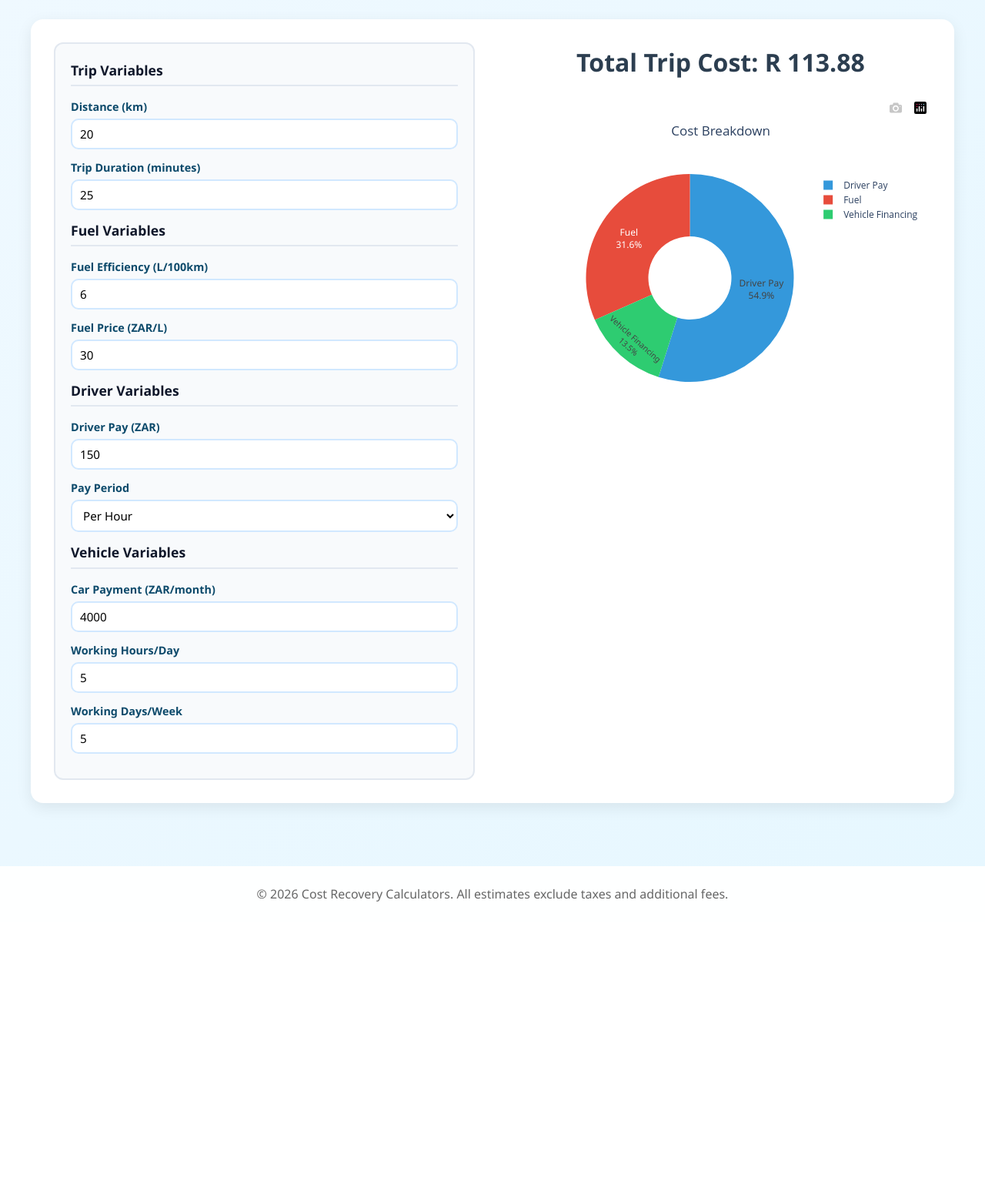
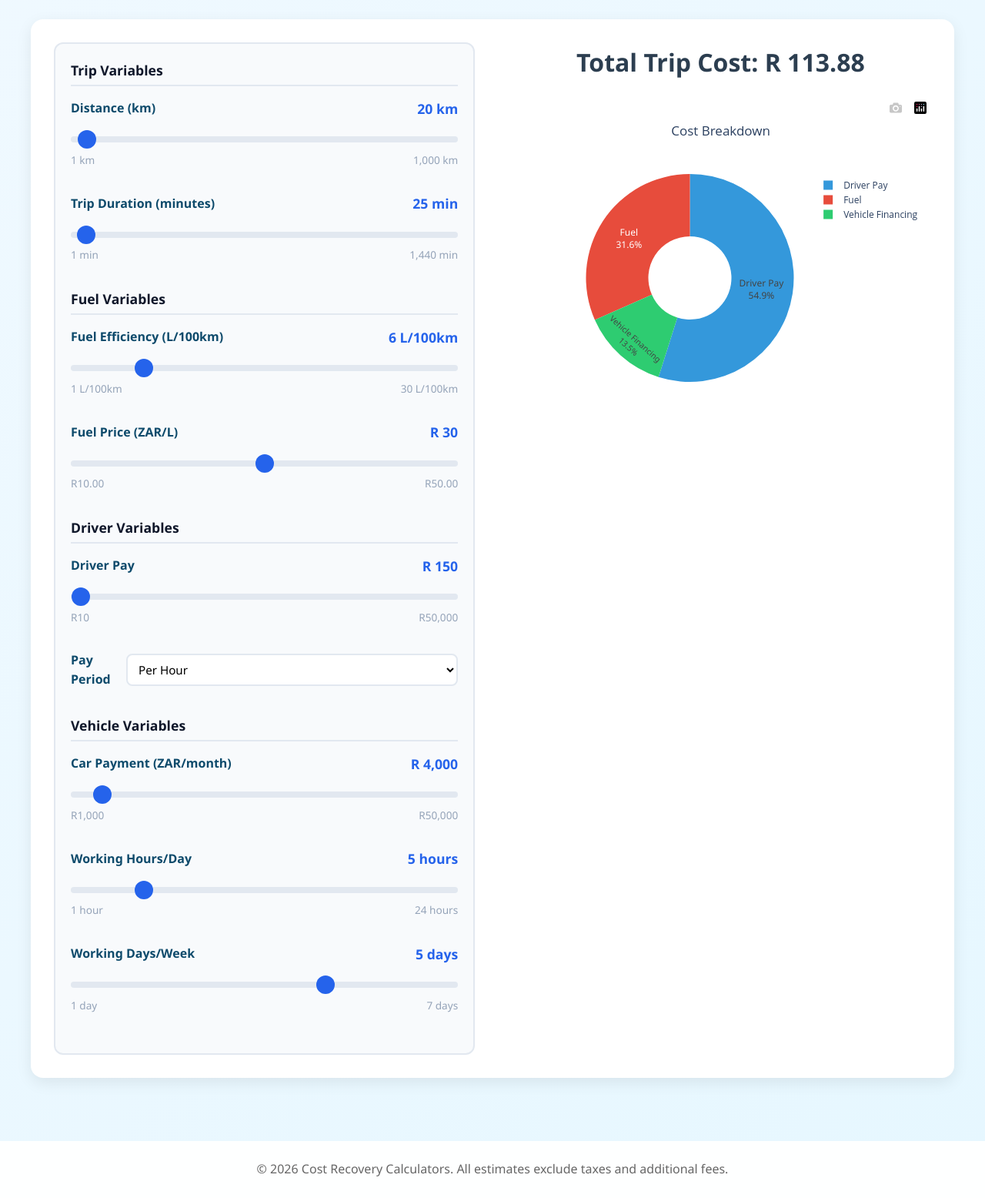
Before and after one commit to MafuMQ/Calculators, a Flask app: page /fleet in a window 1280 px wide. Shown: the part 258-1814 px from the top of the page at 77% size. Before the commit the page ends 1429 px from the top, so only its background shows below. Run offline with Flask 3, Linux system fonts and the light colour scheme; some libraries are stand-ins or nearby versions.

Commit message:
gui uodate

```diff
--- a/static/css/calculator.css
+++ b/static/css/calculator.css
@@ -16,6 +16,23 @@
 
 .form-group {
     margin-bottom: 18px;
+}
+
+/* Input Groups for Sliders */
+.input-group {
+    margin-bottom: 2rem;
+}
+
+.input-group label {
+    display: flex;
+    justify-content: space-between;
+    align-items: center;
+    margin-bottom: 0.75rem;
+}
+
+.value-display {
+    color: #2563eb;
+    font-size: 1.1rem;
 }
 
 label {
@@ -260,14 +277,8 @@ input[type="range"]::-moz-range-thumb:hover {
     border-radius: 12px;
     border: 2px solid #e2e8f0;
 }
-.fleet-inputs .form-group {
-    margin-bottom: 12px;
-}
-.fleet-inputs label {
-    font-size: 0.9rem;
-    margin-bottom: 4px;
-}
-.fleet-inputs input {
+.fleet-inputs input[type="number"],
+.fleet-inputs input[type="text"] {
     padding: 8px 10px;
     font-size: 0.95rem;
 }
--- a/static/js/fleet.js
+++ b/static/js/fleet.js
@@ -1,21 +1,88 @@
 // Fleet Calculator JavaScript
 
+const inputs = {
+    distance: document.getElementById('distance'),
+    duration: document.getElementById('duration'),
+    efficiency: document.getElementById('efficiency'),
+    fuel_price: document.getElementById('fuel_price'),
+    driver_pay: document.getElementById('driver_pay'),
+    car_payment: document.getElementById('car_payment'),
+    hours_day: document.getElementById('hours_day'),
+    days_week: document.getElementById('days_week')
+};
+
+const driver_pay_period = document.getElementById('driver_pay_period');
+
+const displays = {
+    distance: document.getElementById('distanceDisplay'),
+    duration: document.getElementById('durationDisplay'),
+    efficiency: document.getElementById('efficiencyDisplay'),
+    fuel_price: document.getElementById('fuelPriceDisplay'),
+    driver_pay: document.getElementById('driverPayDisplay'),
+    car_payment: document.getElementById('carPaymentDisplay'),
+    hours_day: document.getElementById('hoursDayDisplay'),
+    days_week: document.getElementById('daysWeekDisplay')
+};
+
+// Store actual values (can exceed slider max)
+let actualValues = {
+    distance: null,
+    duration: null,
+    efficiency: null,
+    fuel_price: null,
+    driver_pay: null,
+    car_payment: null,
+    hours_day: null,
+    days_week: null
+};
+
+// Return an Intl.NumberFormat for ZAR
+const zarFormatter = new Intl.NumberFormat('en-ZA', {
+    style: 'currency',
+    currency: 'ZAR',
+    minimumFractionDigits: 0,
+    maximumFractionDigits: 2
+});
+
+function getVal(key) {
+    return actualValues[key] !== null ? actualValues[key] : parseFloat(inputs[key].value);
+}
+
+function updateDisplays() {
+    displays.distance.textContent = getVal('distance').toLocaleString() + " km";
+    displays.duration.textContent = getVal('duration').toLocaleString() + " min";
+    displays.efficiency.textContent = getVal('efficiency').toLocaleString() + " L/100km";
+    displays.fuel_price.textContent = zarFormatter.format(getVal('fuel_price'));
+    displays.driver_pay.textContent = zarFormatter.format(getVal('driver_pay'));
+    displays.car_payment.textContent = zarFormatter.format(getVal('car_payment'));
+    displays.hours_day.textContent = getVal('hours_day').toLocaleString() + " hours";
+    displays.days_week.textContent = getVal('days_week').toLocaleString() + " days";
+}
+
 function fetchAndRender() {
-    const inputs = {
-        distance: document.getElementById('distance').value,
-        duration: document.getElementById('duration').value,
-        efficiency: document.getElementById('efficiency').value,
-        fuel_price: document.getElementById('fuel_price').value,
-        driver_pay: document.getElementById('driver_pay').value,
-        driver_pay_period: document.getElementById('driver_pay_period').value,
-        car_payment: document.getElementById('car_payment').value,
-        hours_day: document.getElementById('hours_day').value,
-        days_week: document.getElementById('days_week').value
+    updateDisplays();
+
+    const payload = {
+        distance: getVal('distance'),
+        duration: getVal('duration'),
+        efficiency: getVal('efficiency'),
+        fuel_price: getVal('fuel_price'),
+        driver_pay: getVal('driver_pay'),
+        driver_pay_period: driver_pay_period.value,
+        car_payment: getVal('car_payment'),
+        hours_day: getVal('hours_day'),
+        days_week: getVal('days_week')
     };
 
-    // Validate
-    if (Object.values(inputs).some(v => v === '' || v === null)) {
-        showError('Please fill in all fields.');
+    // Validate numeric fields specifically to avoid isNaN("per_hour")
+    const numericFields = [
+        payload.distance, payload.duration, payload.efficiency,
+        payload.fuel_price, payload.driver_pay, payload.car_payment,
+        payload.hours_day, payload.days_week
+    ];
+
+    if (numericFields.some(v => v === '' || isNaN(v)) || !payload.driver_pay_period) {
+        showError('Please fill in all fields correctly.');
         return;
     }
 
@@ -25,7 +92,7 @@ function fetchAndRender() {
     fetch('/calculate-fleet', {
         method: 'POST',
         headers: { 'Content-Type': 'application/x-www-form-urlencoded' },
-        body: new URLSearchParams(inputs)
+        body: new URLSearchParams(payload)
     }).then(res => res.json())
       .then(data => {
           if (data.success) {
@@ -43,8 +110,6 @@ function renderGraphs(data) {
     document.getElementById('total-cost-text').textContent = data.total_text;
 
     const graphPie = JSON.parse(data.graph_pie);
-
-    // Plotly.react is faster than newPlot for updating existing charts
     Plotly.react('graph-pie-container', graphPie.data, graphPie.layout, {responsive: true});
 }
 
@@ -54,16 +119,96 @@ function showError(msg) {
     el.style.display = 'block';
 }
 
-// Event Listeners for real-time updates
-const inputIds = [
-    'distance', 'duration', 'efficiency', 'fuel_price',
-    'driver_pay', 'driver_pay_period', 'car_payment', 'hours_day', 'days_week'
-];
+// Function to make a display element editable
+function makeEditable(displayElement, rangeInput, parseFunc, valueKey) {
+    displayElement.style.cursor = 'pointer';
+    displayElement.title = 'Click to edit';
 
-inputIds.forEach(id => {
-    document.getElementById(id).addEventListener('input', fetchAndRender);
-    document.getElementById(id).addEventListener('change', fetchAndRender);
+    displayElement.addEventListener('click', function() {
+        const currentValue = actualValues[valueKey] !== null ? actualValues[valueKey] : rangeInput.value;
+        const originalText = displayElement.textContent;
+
+        // Create input element
+        const input = document.createElement('input');
+        input.type = 'text';
+        input.value = Number.isInteger(parseFloat(currentValue)) ? parseInt(currentValue) : parseFloat(currentValue).toFixed(2);
+        input.style.width = '100%';
+        input.style.padding = '4px';
+        input.style.fontSize = 'inherit';
+        input.style.fontWeight = 'inherit';
+        input.style.border = '2px solid #2563eb';
+        input.style.borderRadius = '4px';
+        input.style.textAlign = 'center';
+
+        // Replace display with input
+        displayElement.textContent = '';
+        displayElement.appendChild(input);
+        input.focus();
+        input.select();
+
+        // Handle when user finishes editing
+        function finishEdit() {
+            const newValue = parseFunc(input.value);
+            const min = parseFloat(rangeInput.min);
+
+            if (!isNaN(newValue) && newValue >= min) {
+                // Store the actual value
+                actualValues[valueKey] = newValue;
+
+                // Update slider to min(newValue, max) for visual feedback
+                if (newValue > parseFloat(rangeInput.max)) {
+                    rangeInput.value = rangeInput.max;
+                } else {
+                    rangeInput.value = newValue;
+                }
+
+                fetchAndRender();
+            } else {
+                // Invalid input, revert
+                displayElement.textContent = originalText;
+            }
+
+            // Remove input and restore display
+            if (displayElement.contains(input)) {
+                displayElement.removeChild(input);
+            }
+        }
+
+        input.addEventListener('blur', finishEdit);
+        input.addEventListener('keypress', function(e) {
+            if (e.key === 'Enter') {
+                finishEdit();
+            }
+        });
+        input.addEventListener('keydown', function(e) {
+            if (e.key === 'Escape') {
+                displayElement.textContent = originalText;
+                if (displayElement.contains(input)) {
+                    displayElement.removeChild(input);
+                }
+            }
+        });
+    });
+}
+
+// Parse functions
+const parseNumber = val => parseFloat(val.replace(/[^0-9.-]/g, ''));
+
+// Apply makeEditable to all numeric inputs
+Object.keys(displays).forEach(key => {
+    makeEditable(displays[key], inputs[key], parseNumber, key);
 });
+
+// Event Listeners for real-time updates on slider change
+Object.keys(inputs).forEach(key => {
+    inputs[key].addEventListener('input', () => {
+        actualValues[key] = null;
+        fetchAndRender();
+    });
+});
+
+// Select dropdown change
+driver_pay_period.addEventListener('change', fetchAndRender);
 
 // Initial render when the page loads
 document.addEventListener('DOMContentLoaded', fetchAndRender);
--- a/templates/fleet_calculator.html
+++ b/templates/fleet_calculator.html
@@ -17,51 +17,109 @@
     <div class="card split-layout">
         <div class="inputs-section fleet-inputs">
             <h3 class="section-title">Trip Variables</h3>
-            <div class="form-group">
-                <label for="distance">Distance (km)</label>
-                <input type="number" id="distance" step="1" value="20" required>
+            <div class="input-group">
+                <label>
+                    <span>Distance (km)</span>
+                    <span class="value-display" id="distanceDisplay">20 km</span>
+                </label>
+                <input type="range" id="distance" min="1" max="1000" step="1" value="20">
+                <div class="range-labels">
+                    <span>1 km</span>
+                    <span>1,000 km</span>
+                </div>
             </div>
-            <div class="form-group">
-                <label for="duration">Trip Duration (minutes)</label>
-                <input type="number" id="duration" step="1" value="25" required>
+            <div class="input-group">
+                <label>
+                    <span>Trip Duration (minutes)</span>
+                    <span class="value-display" id="durationDisplay">25 min</span>
+                </label>
+                <input type="range" id="duration" min="1" max="1440" step="1" value="25">
+                <div class="range-labels">
+                    <span>1 min</span>
+                    <span>1,440 min</span>
+                </div>
             </div>
 
             <h3 class="section-title">Fuel Variables</h3>
-            <div class="form-group">
-                <label for="efficiency">Fuel Efficiency (L/100km)</label>
-                <input type="number" id="efficiency" step="0.1" value="6" required>
+            <div class="input-group">
+                <label>
+                    <span>Fuel Efficiency (L/100km)</span>
+                    <span class="value-display" id="efficiencyDisplay">6.0 L/100km</span>
+                </label>
+                <input type="range" id="efficiency" min="1" max="30" step="0.1" value="6">
+                <div class="range-labels">
+                    <span>1 L/100km</span>
+                    <span>30 L/100km</span>
+                </div>
             </div>
-            <div class="form-group">
-                <label for="fuel_price">Fuel Price (ZAR/L)</label>
-                <input type="number" id="fuel_price" step="0.5" value="30" required>
+            <div class="input-group">
+                <label>
+                    <span>Fuel Price (ZAR/L)</span>
+                    <span class="value-display" id="fuelPriceDisplay">R30.00</span>
+                </label>
+                <input type="range" id="fuel_price" min="10" max="50" step="0.5" value="30">
+                <div class="range-labels">
+                    <span>R10.00</span>
+                    <span>R50.00</span>
+                </div>
             </div>
 
             <h3 class="section-title">Driver Variables</h3>
-            <div class="form-group">
-                <label for="driver_pay">Driver Pay (ZAR)</label>
-                <input type="number" id="driver_pay" step="1" value="150" required>
+            <div class="input-group">
+                <label>
+                    <span>Driver Pay</span>
+                    <span class="value-display" id="driverPayDisplay">R150</span>
+                </label>
+                <input type="range" id="driver_pay" min="10" max="50000" step="10" value="150">
+                <div class="range-labels">
+                    <span>R10</span>
+                    <span>R50,000</span>
+                </div>
             </div>
-            <div class="form-group">
-                <label for="driver_pay_period">Pay Period</label>
-                <select id="driver_pay_period" style="width: 100%; padding: 8px 10px; border: 2px solid #d1e8ff; border-radius: 10px; font-size: 0.95rem; background: white;">
-                    <option value="per_hour">Per Hour</option>
-                    <option value="per_day">Per Day</option>
-                    <option value="per_month">Per Month</option>
-                </select>
+            <div class="input-group">
+                <label>
+                    <span>Pay Period</span>
+                    <select id="driver_pay_period" style="width: 100%; padding: 8px 10px; border: 2px solid #e2e8f0; border-radius: 8px; font-size: 0.95rem; background: white;">
+                        <option value="per_hour">Per Hour</option>
+                        <option value="per_day">Per Day</option>
+                        <option value="per_month">Per Month</option>
+                    </select>
+                </label>
             </div>
 
             <h3 class="section-title">Vehicle Variables</h3>
-            <div class="form-group">
-                <label for="car_payment">Car Payment (ZAR/month)</label>
-                <input type="number" id="car_payment" step="100" value="4000" required>
+            <div class="input-group">
+                <label>
+                    <span>Car Payment (ZAR/month)</span>
+                    <span class="value-display" id="carPaymentDisplay">R4,000</span>
+                </label>
+                <input type="range" id="car_payment" min="1000" max="50000" step="100" value="4000">
+                <div class="range-labels">
+                    <span>R1,000</span>
+                    <span>R50,000</span>
+                </div>
             </div>
-            <div class="form-group">
-                <label for="hours_day">Working Hours/Day</label>
-                <input type="number" id="hours_day" step="1" value="5" required>
+            <div class="input-group">
+                <label>
+                    <span>Working Hours/Day</span>
+                    <span class="value-display" id="hoursDayDisplay">5 hours</span>
+                </label>
+                <input type="range" id="hours_day" min="1" max="24" step="1" value="5">
+                <div class="range-labels">
+                    <span>1 hour</span>
+                    <span>24 hours</span>
+                </div>
             </div>
-            <div class="form-group">
-                <label for="days_week">Working Days/Week</label>
-                <input type="number" id="days_week" step="1" value="5" required>
+            <div class="input-group">
+                <label>
+                    <span>Working Days/Week</span>
+                    <span class="value-display" id="daysWeekDisplay">5 days</span>
+                </label>
+                <input type="range" id="days_week" min="1" max="7" step="1" value="5">
+                <div class="range-labels">
+                    <span>1 day</span>
+                    <span>7 days</span>
+                </div>
             </div>
         </div>
 
```
Also changed, not shown: static/js/building.js (+60 -41 lines), templates/building_calculator.html (+47 -19 lines), templates/fixed_deposit_calculator.html (+7 -7 lines).
